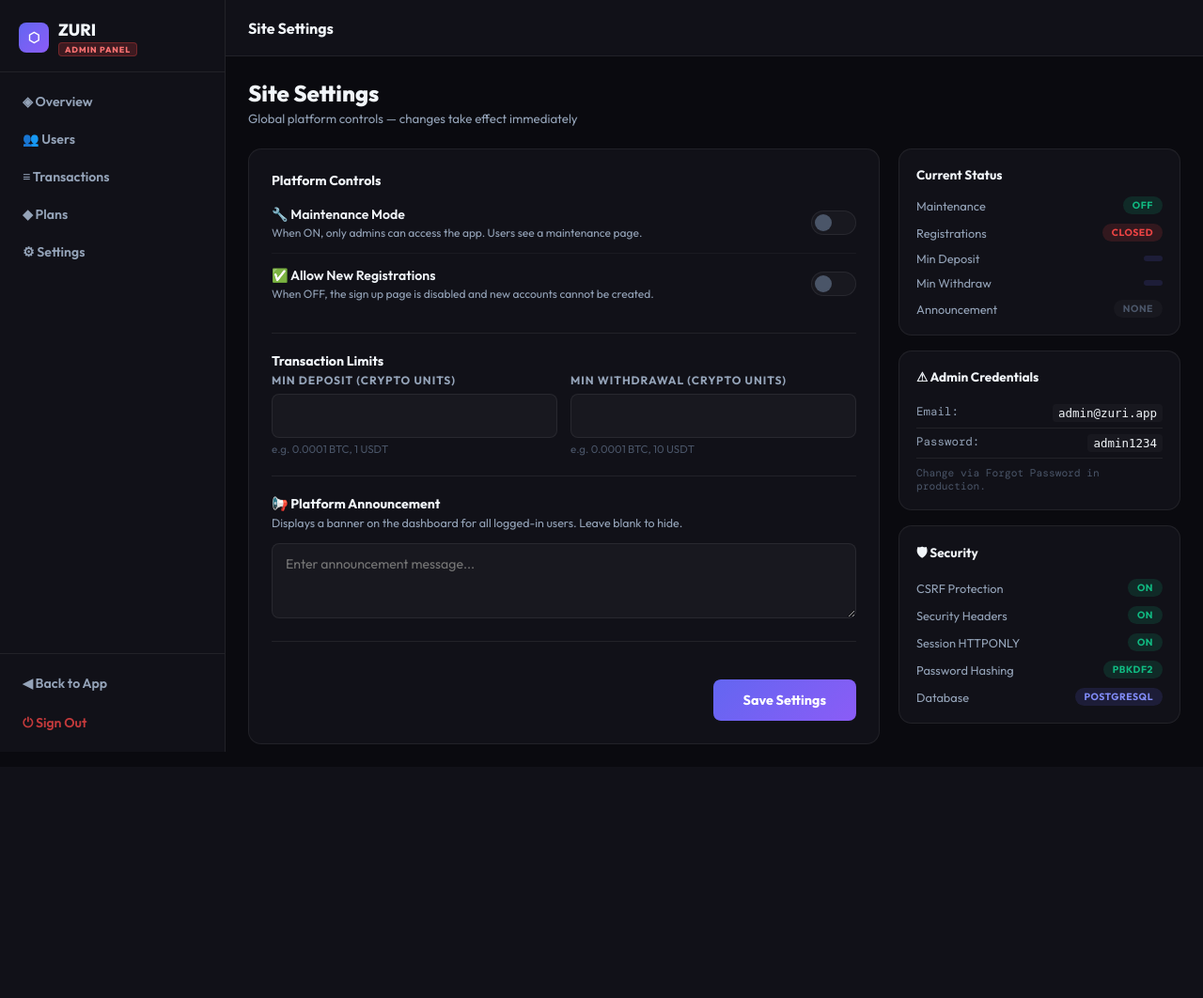
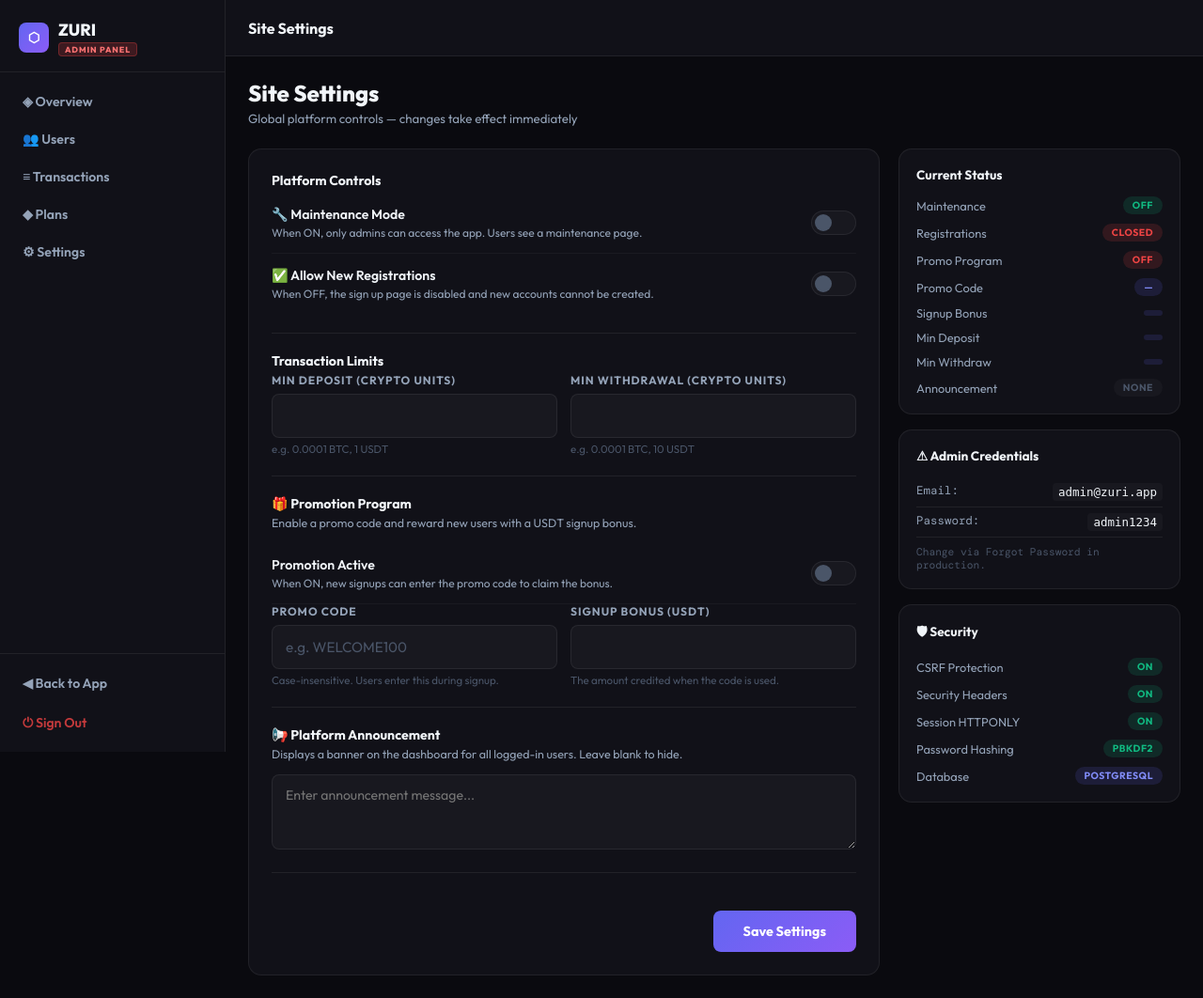
Before and after one commit to younglix/zuri, a Flask app: template templates/admin/settings.html in a window 1280 px wide. Shown: the whole page at 94% size. Before the commit the page ends 800 px from the top, so only its background shows below. Run offline with Flask 3, Linux system fonts and the light colour scheme; the template is opened without the code that fills it, so the values that code supplies are empty.

Commit message:
Add admin promo program and signup promo code support

```diff
--- a/app.py
+++ b/app.py
@@ -184,12 +184,21 @@ def set_setting(key, value):
     db.session.commit()
 
 def get_settings_dict():
+    def safe_float(value, default=0.0):
+        try:
+            return float(value)
+        except Exception:
+            return default
+
     return {
         'maintenance_mode':        get_setting('maintenance_mode',   'false') == 'true',
         'allow_new_registrations': get_setting('allow_registrations', 'true') == 'true',
-        'min_deposit':             float(get_setting('min_deposit',  '1.0')),
-        'min_withdraw':            float(get_setting('min_withdraw',  '0.0001')),
+        'min_deposit':             safe_float(get_setting('min_deposit',  '1.0'), 1.0),
+        'min_withdraw':            safe_float(get_setting('min_withdraw',  '0.0001'), 0.0001),
         'announce_msg':            get_setting('announce_msg', ''),
+        'promo_enabled':           get_setting('promo_enabled', 'false') == 'true',
+        'promo_code':              get_setting('promo_code', '').upper(),
+        'promo_bonus':             safe_float(get_setting('promo_bonus', '0.0'), 0.0),
     }
 
 # ═══════════════════════════════════════════════════════════════
@@ -463,6 +472,7 @@ def signup():
         email         = sanitize(request.form.get('email', ''),         180).lower()
         phone_country = sanitize(request.form.get('phone_country', '+1'), 10)
         phone         = sanitize(request.form.get('phone', ''),          30)
+        promo_code    = sanitize(request.form.get('promo_code', ''),       50).upper().replace(' ', '')
         pw            = request.form.get('password', '')
         confirm       = request.form.get('confirm', '')
 
@@ -495,12 +505,34 @@ def signup():
         db.session.commit()
         ensure_wallets(u.id)
 
+        welcome_message = f'Welcome to ZURI, {name}! 🚀'
+        if get_setting('promo_enabled', 'false') == 'true':
+            active_code = get_setting('promo_code', '').upper().replace(' ', '')
+            try:
+                bonus_amount = float(get_setting('promo_bonus', '0.0') or 0.0)
+            except Exception:
+                bonus_amount = 0.0
+
+            if promo_code and active_code and promo_code == active_code and bonus_amount > 0:
+                wallet = get_wallet_or_create(u.id, 'USDT')
+                wallet.balance = round(wallet.balance + bonus_amount, 8)
+                add_txn(
+                    u.id,
+                    'Signup Bonus',
+                    bonus_amount,
+                    currency='USDT',
+                    status='Completed',
+                    usd_value=bonus_amount,
+                    note=f'Promotion code {promo_code} applied — {bonus_amount} USDT bonus',
+                )
+                welcome_message += f' Promo code applied: {bonus_amount} USDT bonus credited.'
+
         session.permanent   = True
         session['user_id']  = u.id
         session['user_name']  = u.name
         session['user_email'] = u.email
         session['is_admin']   = False
-        flash(f'Welcome to ZURI, {name}! 🚀', 'success')
+        flash(welcome_message, 'success')
         return redirect(url_for('dashboard'))
 
     return render_template('auth/signup.html')
@@ -1050,6 +1082,10 @@ def admin_settings():
                     'true' if 'allow_registrations' in request.form else 'false')
         set_setting('min_deposit',  request.form.get('min_deposit',  '1.0'))
         set_setting('min_withdraw', request.form.get('min_withdraw', '0.0001'))
+        set_setting('promo_enabled',
+                    'true' if 'promo_enabled' in request.form else 'false')
+        set_setting('promo_code', sanitize(request.form.get('promo_code', ''), 50).upper().replace(' ', ''))
+        set_setting('promo_bonus', request.form.get('promo_bonus', '0.0') or '0.0')
         set_setting('announce_msg', sanitize(request.form.get('announce_msg', ''), 300))
         flash('Settings saved.', 'success')
         return redirect(url_for('admin_settings'))
@@ -1077,20 +1113,24 @@ def server_error(e):
     return render_template('errors/500.html'), 500
 
 # ═══════════════════════════════════════════════════════════════
+#  SCHEDULER INITIALIZATION (runs on import, not just on __main__)
+# ═══════════════════════════════════════════════════════════════
+
+with app.app_context():
+    init_db()
+
+# Start the mining engine scheduler (must be outside __main__ for Passenger WSGI)
+scheduler = BackgroundScheduler(daemon=True)
+scheduler.add_job(
+    func=run_mining_engine,
+    trigger='interval',
+    seconds=60,
+    id='mining_engine',
+    replace_existing=True,
+)
+scheduler.start()
+atexit.register(lambda: scheduler.shutdown(wait=False))
+
+# ═══════════════════════════════════════════════════════════════
 if __name__ == '__main__':
-    with app.app_context():
-        init_db()
-
-    # Start the mining engine scheduler
-    scheduler = BackgroundScheduler(daemon=True)
-    scheduler.add_job(
-        func=run_mining_engine,
-        trigger='interval',
-        seconds=60,
-        id='mining_engine',
-        replace_existing=True,
-    )
-    scheduler.start()
-    atexit.register(lambda: scheduler.shutdown(wait=False))
-
     app.run(debug=False, host='0.0.0.0', port=5000)
--- a/templates/admin/settings.html
+++ b/templates/admin/settings.html
@@ -60,6 +60,36 @@
         </div>
       </div>
 
+      <!-- Promotion program -->
+      <div class="settings-section">
+        <h3 class="settings-section-title">🎁 Promotion Program</h3>
+        <p class="settings-section-sub">Enable a promo code and reward new users with a USDT signup bonus.</p>
+
+        <div class="settings-row">
+          <div class="settings-row-info">
+            <div class="settings-row-title">Promotion Active</div>
+            <div class="settings-row-sub">When ON, new signups can enter the promo code to claim the bonus.</div>
+          </div>
+          <label class="toggle-switch">
+            <input type="checkbox" name="promo_enabled" {% if settings.promo_enabled %}checked{% endif %}>
+            <span class="toggle-slider"></span>
+          </label>
+        </div>
+
+        <div class="settings-field-row">
+          <div class="settings-field-group">
+            <label class="field-label">Promo Code</label>
+            <input type="text" name="promo_code" class="field-input" value="{{ settings.promo_code }}" placeholder="e.g. WELCOME100" autocomplete="off">
+            <span class="field-hint">Case-insensitive. Users enter this during signup.</span>
+          </div>
+          <div class="settings-field-group">
+            <label class="field-label">Signup Bonus (USDT)</label>
+            <input type="number" name="promo_bonus" class="field-input" value="{{ settings.promo_bonus }}" min="0" step="any">
+            <span class="field-hint">The amount credited when the code is used.</span>
+          </div>
+        </div>
+      </div>
+
       <!-- Announcement -->
       <div class="settings-section">
         <h3 class="settings-section-title">📢 Platform Announcement</h3>
@@ -85,6 +115,18 @@
         <div class="status-item">
           <span class="status-item-label">Registrations</span>
           <span class="status-pill {{ 'pill-green' if settings.allow_new_registrations else 'pill-red' }}">{{ 'OPEN' if settings.allow_new_registrations else 'CLOSED' }}</span>
+        </div>
+        <div class="status-item">
+          <span class="status-item-label">Promo Program</span>
+          <span class="status-pill {{ 'pill-green' if settings.promo_enabled else 'pill-red' }}">{{ 'ACTIVE' if settings.promo_enabled else 'OFF' }}</span>
+        </div>
+        <div class="status-item">
+          <span class="status-item-label">Promo Code</span>
+          <span class="status-pill pill-blue">{{ settings.promo_code if settings.promo_code else '—' }}</span>
+        </div>
+        <div class="status-item">
+          <span class="status-item-label">Signup Bonus</span>
+          <span class="status-pill pill-blue">{{ settings.promo_bonus }}</span>
         </div>
         <div class="status-item">
           <span class="status-item-label">Min Deposit</span>
--- a/templates/auth/signup.html
+++ b/templates/auth/signup.html
@@ -224,6 +224,11 @@
     </div>
 
     <div class="field-group">
+      <label class="field-label">Promotional Code (optional)</label>
+      <input type="text" name="promo_code" class="field-input" placeholder="Enter promo code if you have one" autocomplete="off" value="{{ request.form.promo_code if request.form else '' }}">
+    </div>
+
+    <div class="field-group">
       <label class="field-label">Password</label>
       <div class="field-wrap">
         <input type="password" name="password" id="pwField" class="field-input" placeholder="Min. 8 characters" required minlength="8" autocomplete="new-password" oninput="checkStrength(this.value)">
```
Also changed, not shown: MINE_ENGINE_FIX_REPORT.txt (added, +130 -0 lines), test_mining_engine.py (added, +32 -0 lines).
